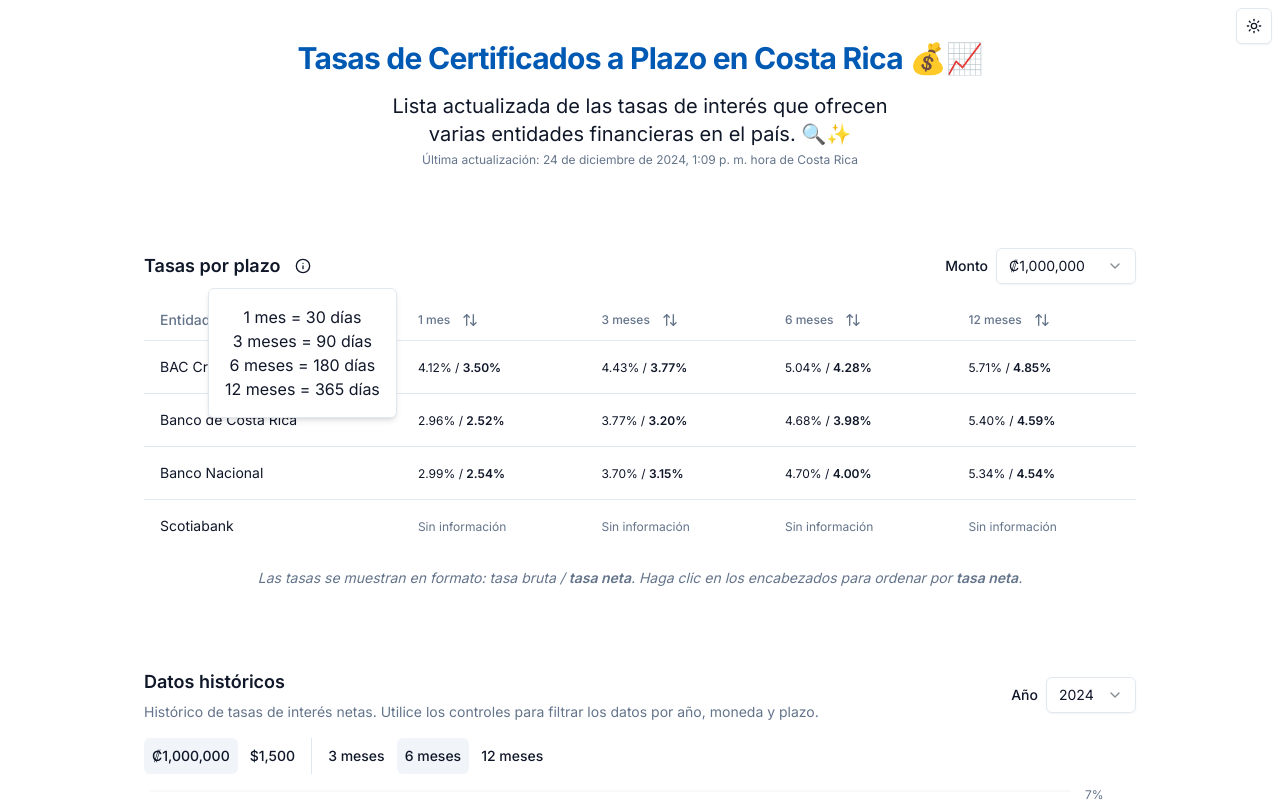
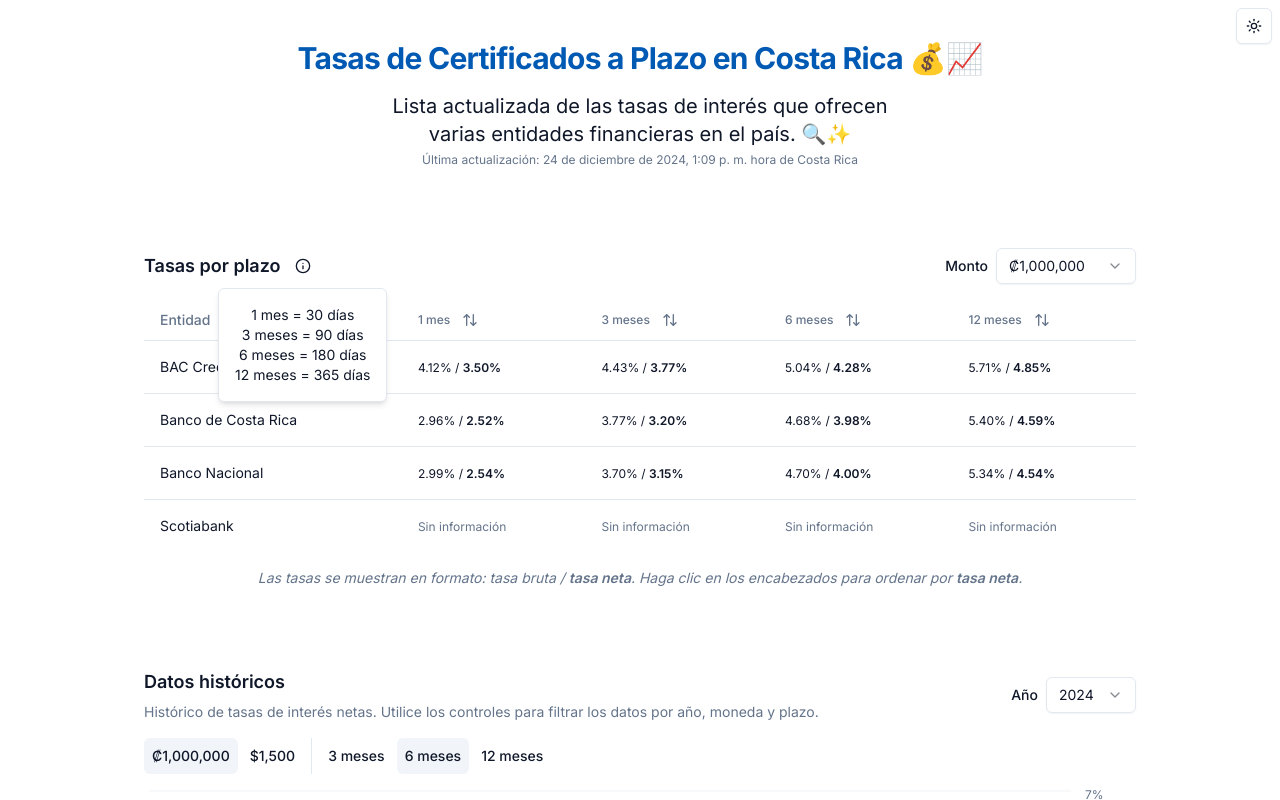
Before and after one commit to gggonzalo/tasas-cdp-cr, a Next.js app: page / in a window 1280 px wide. Both pictures are taken after a click on the button 302 px from the left and 266 px from the top of the page. Shown: the top 800 px of the page. Built offline with nearby package versions, Linux system fonts and the light colour scheme.

Commit message:
Make popover text smaller

```diff
--- a/components/MultipleTermsTable.tsx
+++ b/components/MultipleTermsTable.tsx
@@ -223,7 +223,7 @@
               </Button>
             </PopoverTrigger>
             <PopoverContent className="w-auto">
-              <p className="text-center">
+              <p className="text-center text-sm">
                 1 mes = 30 días
                 <br />
                 3 meses = 90 días
```
